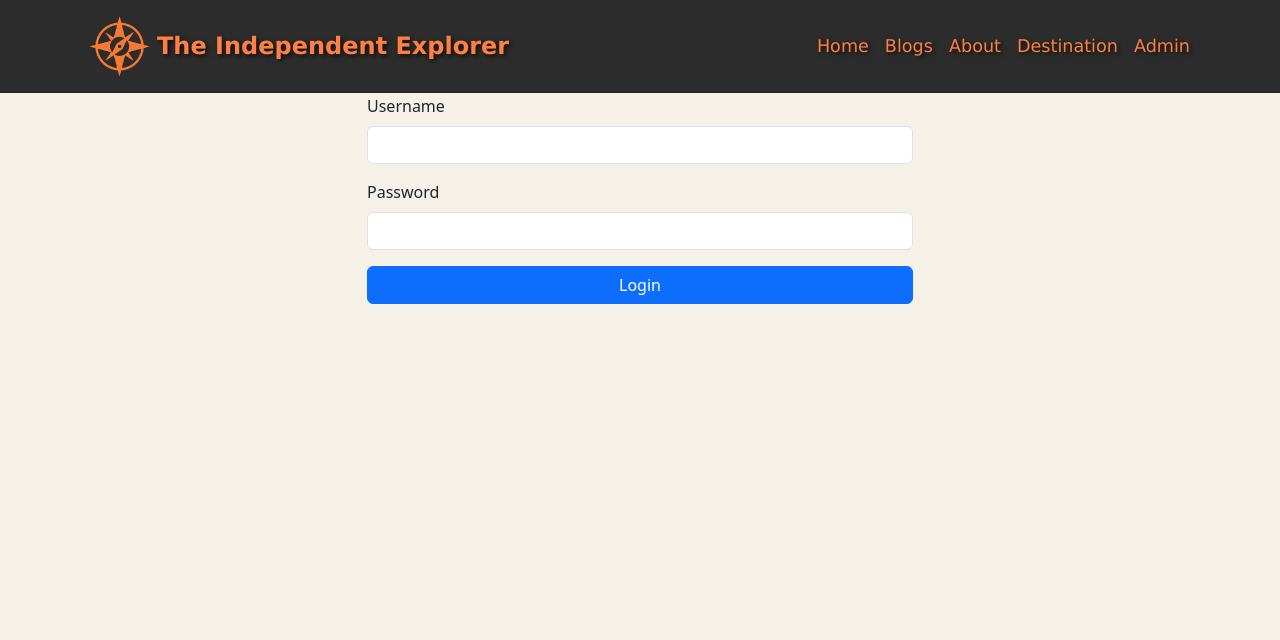
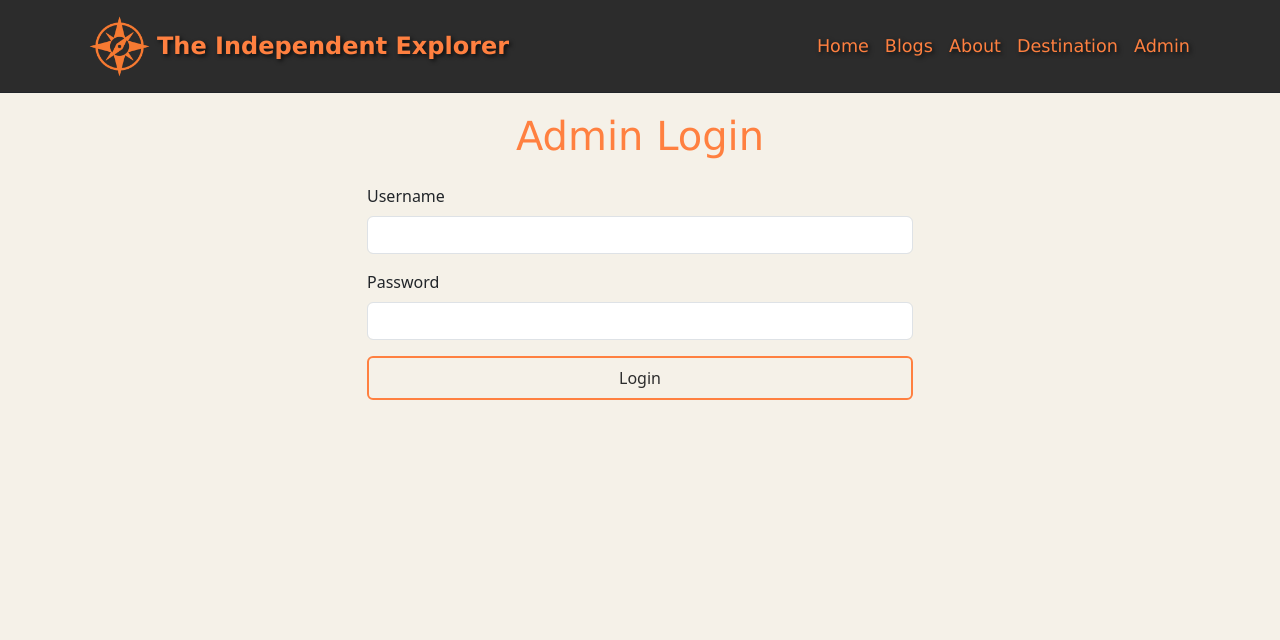
Before and after one commit to sophielrt/the_independent_explorer_blog, a Django app: page /admin-login/ in a window 1280 px wide. Shown: the top 640 px of the page. Run offline with Django 4.2, Linux system fonts and the light colour scheme; some libraries are stand-ins or nearby versions.

Commit message:
Styled admin login and admin dashboard, added some testing details to read.me file

```diff
--- a/blog/templates/blog/admin_dashboard.html
+++ b/blog/templates/blog/admin_dashboard.html
@@ -7,7 +7,7 @@
 
     <div class="d-flex justify-content-between align-items-center mb-4">
         <h1>Admin Dashboard</h1>
-        <a href="{% url 'post_add' %}" class="btn">+ Add New Post</a>
+        <a href="{% url 'post_add' %}" class="btn custom-btn">+ Add New Post</a>
     </div>
 
     {% for post in posts %}
@@ -22,7 +22,7 @@
                 &nbsp; {{ post.read_time }} min read
             </div>
             <div>
-                <a href="{% url 'post_edit' pk=post.pk %}" class="btn btn-sm">Edit</a>
+                <a href="{% url 'post_edit' pk=post.pk %}" class="btn btn-sm btn-warning">Edit</a>
                 <button class="btn btn-sm btn-danger"
                 data-bs-toggle="modal"
                  data-bs-target="#deleteModal"
--- a/blog/templates/blog/admin_login.html
+++ b/blog/templates/blog/admin_login.html
@@ -5,10 +5,10 @@
 
 
 
-<section class="container section">
+<section class="container section" id="admin-login">
     <div class ="row justify-content-center">
         <div class="col-md-6">
-            <h2 class="text-center mb-4">Admin Login</h2>
+            <h1 class="text-center mb-4">Admin Login</h1>
 
             {% if error %}
                 <div class="alert alert-danger" role="alert">
@@ -26,7 +26,7 @@
                     <label for="password" class="form-label">Password</label>
                     <input type="password" class="form-control" id="password" name="password" required>
                 </div>
-                <button type="submit" class="btn btn-primary w-100">Login</button>
+                <button type="submit" class="btn custom-btn w-100">Login</button>
             </form>
         </div>
 </section>
--- a/static/css/style.css
+++ b/static/css/style.css
@@ -293,3 +293,13 @@ p, .card-text, .card-text.text-muted {
     background-color: transparent !important;
     border: none !important;
 }
+
+/* Admin Login */
+#admin-login {
+    padding-top: 5rem;
+}
+
+/* Admin Dashboard */
+#admin-dashboard {
+    padding-top: 5rem;
+}
```
Also changed, not shown: README.md.
